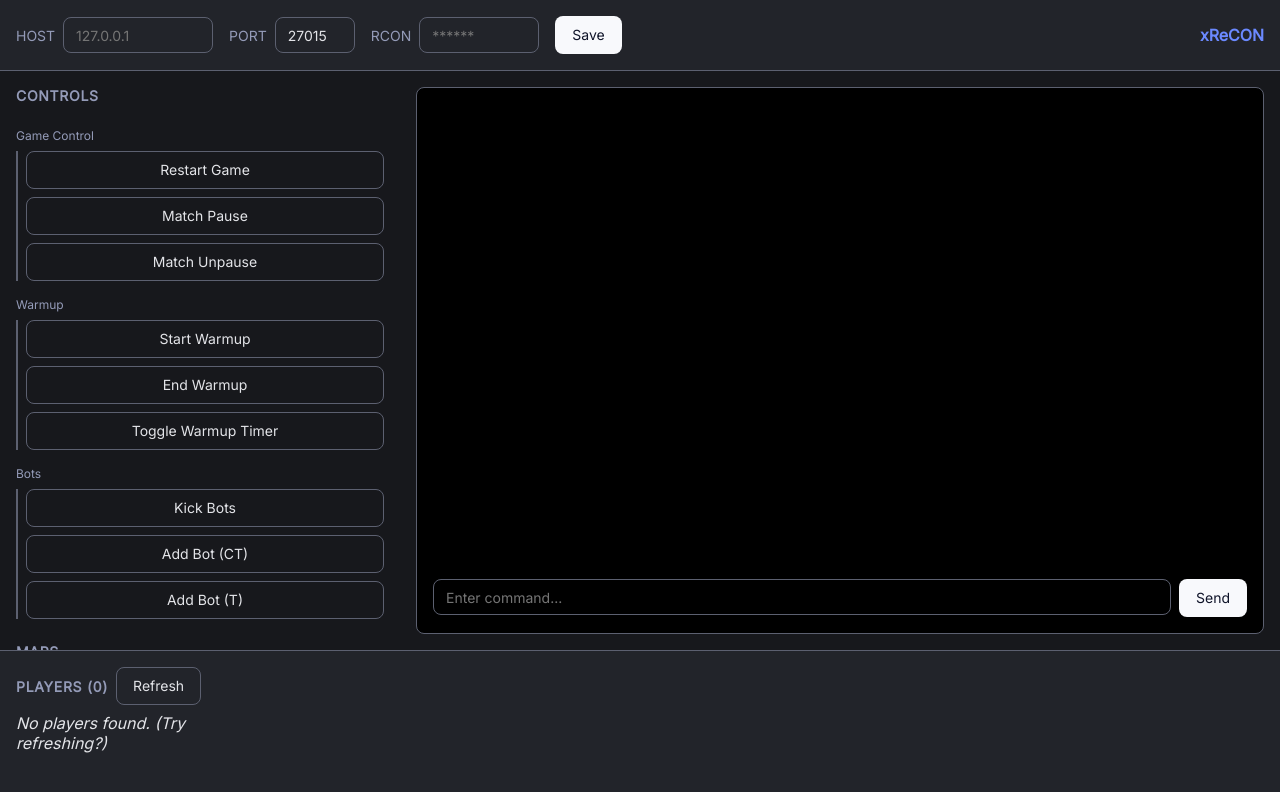
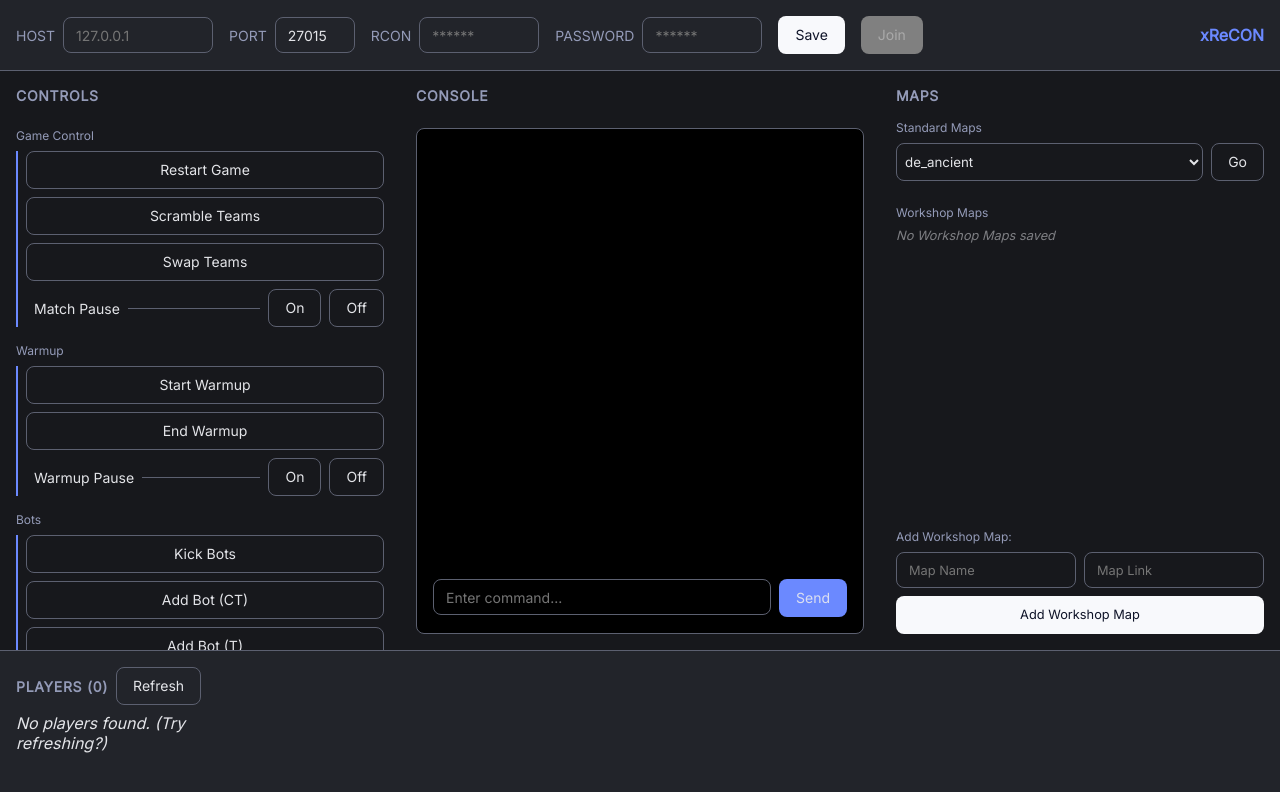
Before and after one commit to xiblizz/xrecon, a SvelteKit app: page / in a window 1280 px wide. Shown: the top 792 px of the page. Built offline with nearby package versions, Linux system fonts and the light colour scheme.

Commit message:
layout changes, more controls, join button, dns resolve

```diff
--- a/src/routes/+page.svelte
+++ b/src/routes/+page.svelte
@@ -4,7 +4,8 @@
     // State
     let host = ''
     let port = '27015'
-    let password = ''
+    let rconPassword = ''
+    let joinPassword = ''
 
     let consoleHistory = []
     let commandInput = ''
@@ -27,7 +28,7 @@
     ]
     let workshopMaps = [] // Array of { name, id }
     let newMapName = ''
-    let newMapId = ''
+    let newMapLink = ''
     let selectedStandardMap = STANDARD_MAPS[0]
 
     // Commands
@@ -36,8 +37,15 @@
             name: 'Game Control',
             commands: [
                 { type: 'action', label: 'Restart Game', cmd: 'mp_restartgame 1' },
-                { type: 'action', label: 'Match Pause', cmd: 'mp_pause_match' },
-                { type: 'action', label: 'Match Unpause', cmd: 'mp_unpause_match' },
+                { type: 'action', label: 'Scramble Teams', cmd: 'mp_scrambleteams' },
+                { type: 'action', label: 'Swap Teams', cmd: 'mp_swapteams' },
+                {
+                    type: 'toggle',
+                    label: 'Match Pause',
+                    cmdOn: 'mp_pause_match',
+                    cmdOff: 'mp_unpause_match',
+                    state: false,
+                },
             ],
         },
         {
@@ -47,7 +55,7 @@
                 { type: 'action', label: 'End Warmup', cmd: 'mp_warmup_end' },
                 {
                     type: 'toggle',
-                    label: 'Toggle Warmup Timer',
+                    label: 'Warmup Pause',
                     cmdOn: 'mp_warmup_pausetimer 1',
                     cmdOff: 'mp_warmup_pausetimer 0',
                     state: false,
@@ -62,6 +70,60 @@
                 { type: 'action', label: 'Add Bot (T)', cmd: 'bot_add_t' },
             ],
         },
+        {
+            name: 'Fun',
+            commands: [
+                {
+                    type: 'toggle',
+                    label: 'Cheats *',
+                    cmdOn: 'sv_cheats 1',
+                    cmdOff: 'sv_cheats 0',
+                    state: false,
+                },
+                {
+                    type: 'toggle',
+                    label: 'Headshot Only',
+                    cmdOn: 'mp_damage_headshot_only true',
+                    cmdOff: 'mp_damage_headshot_only false',
+                    state: false,
+                },
+                {
+                    type: 'toggle',
+                    label: 'Low Gravity',
+                    cmdOn: 'sv_gravity 100',
+                    cmdOff: 'sv_gravity 800',
+                    state: false,
+                },
+                {
+                    type: 'toggle',
+                    label: 'NoSpread',
+                    cmdOn: 'weapon_accuracy_nospread true',
+                    cmdOff: 'weapon_accuracy_nospread false',
+                    state: false,
+                },
+                {
+                    type: 'toggle',
+                    label: 'Buy Anywhere',
+                    cmdOn: 'mp_buy_anywhere 1',
+                    cmdOff: 'mp_buy_anywhere 0',
+                    state: false,
+                },
+                {
+                    type: 'toggle',
+                    label: 'Infinite Ammo *',
+                    cmdOn: 'sv_cheats 1;sv_infinite_ammo 1;',
+                    cmdOff: 'sv_infinite_ammo 0;sv_cheats 0;',
+                    state: false,
+                },
+                {
+                    type: 'toggle',
+                    label: 'Drop Knife',
+                    cmdOn: 'mp_drop_knife_enable true',
+                    cmdOff: 'mp_drop_knife_enable false',
+                    state: false,
+                },
+            ],
+        },
     ]
 
     /* Lifecycle */
@@ -71,7 +133,8 @@
             const config = JSON.parse(savedConfig)
             host = config.host || ''
             port = config.port || '27015'
-            password = config.password || ''
+            rconPassword = config.rconPassword || ''
+            joinPassword = config.joinPassword || ''
 
             refreshPlayers()
         }
@@ -83,9 +146,40 @@
     })
 
     /* Actions */
-    function saveConfig() {
-        localStorage.setItem('xrecon_config', JSON.stringify({ host, port, password }))
+    async function saveConfig() {
+        // if host is domain -> resolve, if ip continue
+        if (host && !/^\d{1,3}(\.\d{1,3}){3}$/.test(host)) {
+            try {
+                const res = await fetch('/api/dns', {
+                    method: 'POST',
+                    headers: { 'Content-Type': 'application/json' },
+                    body: JSON.stringify({ domain: host }),
+                })
+
+                const data = await res.json()
+                if (data.error) {
+                    addToConsole('error', data.error)
+                    return
+                }
+
+                host = data.records[0] || host
+            } catch (e) {
+                addToConsole('error', 'DNS resolution failed')
+                return
+            }
+        }
+
+        localStorage.setItem('xrecon_config', JSON.stringify({ host, port, rconPassword, joinPassword }))
         addToConsole('System', 'Config saved to localStorage.')
+    }
+
+    function joinServer() {
+        if (!host || !port || !joinPassword) {
+            addToConsole('error', 'Missing server configuration.')
+            return
+        }
+
+        window.location.href = `steam://connect/${host}:${port}/${joinPassword}`
     }
 
     function addToConsole(type, text) {
@@ -98,7 +192,7 @@
     }
 
     async function sendCommand(cmd) {
-        if (!host || !port || !password) {
+        if (!host || !port || !rconPassword) {
             addToConsole('error', 'Missing server configuration.')
             return
         }
@@ -128,7 +222,7 @@
             const res = await fetch('/api/rcon', {
                 method: 'POST',
                 headers: { 'Content-Type': 'application/json' },
-                body: JSON.stringify({ host, port, password, command: finalCmd }),
+                body: JSON.stringify({ host, port, password: rconPassword, command: finalCmd }),
             })
 
             const data = await res.json()
@@ -137,6 +231,7 @@
                 addToConsole('error', data.error)
             } else {
                 addToConsole('out', data.output)
+                console.log('API Response', data.output)
                 // If cmd was status, parse it
                 if (finalCmd.trim() === 'status_json') {
                     parseStatus(data.output)
@@ -161,11 +256,15 @@
 
     /* Map Management */
     function addWorkshopMap() {
-        if (newMapName.trim() && newMapId.trim()) {
-            workshopMaps = [...workshopMaps, { name: newMapName.trim(), id: newMapId.trim() }]
+        if (newMapName.trim() && newMapLink.trim()) {
+            const url = new URL(newMapLink.trim())
+            const id = url.searchParams.get('id')
+            if (id) {
+                workshopMaps = [...workshopMaps, { name: newMapName.trim(), id }]
                 localStorage.setItem('xrecon_ws_maps', JSON.stringify(workshopMaps))
                 newMapName = ''
-            newMapId = ''
+                newMapLink = ''
+            }
         }
     }
 
@@ -236,6 +335,7 @@
                 bind:value={host}
                 placeholder="127.0.0.1"
                 style="width: 150px;"
+                required
             />
         </div>
         <div class="toolbar-group">
@@ -245,26 +345,46 @@
                 bind:value={port}
                 placeholder="27015"
                 style="width: 80px;"
+                required
             />
         </div>
         <div class="toolbar-group">
             <span class="label">RCON</span>
             <input
                 type="password"
-                bind:value={password}
+                bind:value={rconPassword}
+                placeholder="******"
+                style="width: 120px;"
+                required
+            />
+        </div>
+        <div class="toolbar-group">
+            <span class="label">PASSWORD</span>
+            <input
+                type="password"
+                bind:value={joinPassword}
                 placeholder="******"
                 style="width: 120px;"
             />
         </div>
         <button on:click={saveConfig}>Save</button>
+        <button
+            on:click={joinServer}
+            disabled={!host || !port || !joinPassword}
+            style="background-color: {!host || !port || !joinPassword
+                ? 'grey'
+                : 'hsl(from var(--accent) h s l)'}; color: {!host || !port || !joinPassword
+                ? 'darkgrey'
+                : 'hsl(from var(--accent-foreground) h s l)'};">Join</button
+        >
         <div style="flex:1"></div>
         <span style="font-weight:bold; color: hsl(from var(--accent) h s l);">xReCON</span>
     </header>
 
-    <!-- Left: Control Panel -->
-    <aside class="sidebar">
+    <!-- Left: Controls -->
+    <aside class="sidebar left">
         <div class="section-title">Controls</div>
-        <div class="flex-col gap-2">
+        <div class="controls flex-col gap-2">
             {#each COMMAND_GROUPS as group}
                 <div
                     class="label"
@@ -274,27 +394,94 @@
                 </div>
                 <div
                     class="flex-col gap-2"
-                    style="padding-left: 0.5rem; border-left: 2px solid hsl(from var(--border) h s l);"
+                    style="padding-left: 0.5rem; border-left: 2px solid hsl(from var(--accent) h s l);"
                 >
                     {#each group.commands as cmd}
+                        {#if cmd.type === 'toggle'}
+                            <div
+                                class="flex-row"
+                                style="justify-content: space-between; align-items: center;"
+                            >
+                                <span style="padding: 0.5rem; font-size: 0.875rem;">{cmd.label}</span>
+                                <div
+                                    style="height: 1px; flex: 1; border-bottom: 1px solid hsl(from var(--border) h s l);"
+                                ></div>
+                                <div
+                                    class="flex-row gap-2"
+                                    style="padding-left: 0.5rem;"
+                                >
                                     <button
-                            class={cmd.type === 'toggle' && cmd.state ? 'secondary' : 'outline'}
+                                        class="outline"
+                                        on:click={() => sendCommand(cmd.cmdOn)}
+                                    >
+                                        On
+                                    </button>
+                                    <button
+                                        class="outline"
+                                        on:click={() => sendCommand(cmd.cmdOff)}
+                                    >
+                                        Off
+                                    </button>
+                                </div>
+                            </div>
+                        {:else}
+                            <button
+                                class="outline"
                                 on:click={() => sendCommand(cmd)}
                             >
                                 {cmd.label}
                             </button>
+                        {/if}
                     {/each}
                 </div>
             {/each}
         </div>
+    </aside>
 
+    <!-- Middle: Console -->
+    <main class="content">
+        <div class="section-title">Console</div>
+        <div class="console">
+            <div class="console-output">
+                {#each consoleHistory as log}
                     <div
-            class="section-title"
-            style="margin-top: 1rem;"
+                        style="color: {log.type === 'in'
+                            ? '#ffff00'
+                            : log.type === 'error'
+                              ? '#ff4444'
+                              : log.type === 'System'
+                                ? '#44ff44'
+                                : '#efefef'};"
                     >
-            Maps
+                        <span style="opacity:0.5; margin-right:0.5rem;">[{log.time}]</span>
+                        {#if log.type === 'in'}&gt;
+                        {/if}
+                        {log.text}
                     </div>
+                {/each}
+                <div id="console-end"></div>
+            </div>
+            <div class="console-input">
+                <input
+                    type="text"
+                    bind:value={commandInput}
+                    on:keydown={handleKeydown}
+                    placeholder="Enter command..."
+                    disabled={isProcessing}
+                />
+                <button
+                    on:click={handleConsoleSubmit}
+                    disabled={isProcessing}
+                    style="background-color: hsl(from var(--accent) h s l); color:hsl(from var(--accent-foreground) h s l)"
+                    >Send</button
+                >
+            </div>
+        </div>
+    </main>
 
+    <!-- Right: Maps -->
+    <aside class="sidebar right">
+        <div class="section-title">Maps</div>
         <!-- Standard Maps -->
         <div
             class="flex-col gap-2"
@@ -331,10 +518,10 @@
         </div>
         <div
             class="flex-col gap-2"
-            style="overflow-y: auto; flex:1; max-height: auto;"
+            style="overflow-y: scroll; flex:1; max-height: auto;"
         >
             {#each workshopMaps as map}
-                <div style="display:flex; gap:0.2rem;">
+                <div style="display:flex; gap:0.2rem; align-items:center;">
                     <button
                         class="outline"
                         style="flex:1; text-align:left; overflow:hidden; text-overflow:ellipsis;"
@@ -342,10 +529,20 @@
                         title={`ID: ${map.id}`}
                     >
                         {map.name}
+                        <span style="font-size:0.5rem; opacity:0.5;">{map.id}</span>
                     </button>
+                    <a
+                        class="button outline"
+                        href={`https://steamcommunity.com/sharedfiles/filedetails/?id=${map.id}`}
+                        target="_blank"
+                        rel="noopener noreferrer"
+                        style="margin: 0 .25rem;"
+                    >
+                        Page
+                    </a>
                     <button
                         class="destructive"
-                        style="padding: 0.5rem;"
+                        style="padding: 0.5rem; height: 2.25rem; width: 2.25rem;"
                         on:click={() => removeWorkshopMap(map.id)}>x</button
                     >
                 </div>
@@ -377,8 +574,8 @@
                 />
                 <input
                     type="text"
-                    bind:value={newMapId}
-                    placeholder="Map ID"
+                    bind:value={newMapLink}
+                    placeholder="Map Link"
                     style="font-size:0.8rem;"
                 />
             </div>
@@ -388,44 +585,6 @@
             >
         </div>
     </aside>
-
-    <!-- Right: Console -->
-    <main class="content">
-        <div class="console">
-            <div class="console-output">
-                {#each consoleHistory as log}
-                    <div
-                        style="color: {log.type === 'in'
-                            ? '#ffff00'
-                            : log.type === 'error'
-                              ? '#ff4444'
-                              : log.type === 'System'
-                                ? '#44ff44'
-                                : '#efefef'};"
-                    >
-                        <span style="opacity:0.5; margin-right:0.5rem;">[{log.time}]</span>
-                        {#if log.type === 'in'}&gt;
-                        {/if}
-                        {log.text}
-                    </div>
-                {/each}
-                <div id="console-end"></div>
-            </div>
-            <div class="console-input">
-                <input
-                    type="text"
-                    bind:value={commandInput}
-                    on:keydown={handleKeydown}
-                    placeholder="Enter command..."
-                    disabled={isProcessing}
-                />
-                <button
-                    on:click={handleConsoleSubmit}
-                    disabled={isProcessing}>Send</button
-                >
-            </div>
-        </div>
-    </main>
 
     <!-- Bottom: Player List -->
     <footer class="footer">
--- a/src/ui.css
+++ b/src/ui.css
@@ -27,8 +27,28 @@
     --input: hsl(from var(--border) h s l);
     --ring: hsl(from var(--accent) h s l);
 
-  --radius: .5rem;
-  --font-sans: "Inter", system-ui, -apple-system, sans-serif;
+    --radius: 0.5rem;
+    --font-sans: 'Inter', system-ui, -apple-system, sans-serif;
+}
+
+::-webkit-scrollbar {
+    width: 8px;
+    height: 8px;
+}
+
+::-webkit-scrollbar-track,
+::-webkit-scrollbar-corner {
+    background: transparent;
+}
+
+::-webkit-scrollbar-thumb {
+    background: hsl(from var(--border) h s l / 0.5);
+    border-radius: 4px;
+    border: 1px solid hsl(from var(--border) h s l / 0.6);
+}
+
+::-webkit-scrollbar-thumb:hover {
+    background: hsl(from var(--border) h s l / 0.6);
 }
 
 body {
@@ -36,19 +56,23 @@ body {
     background-color: hsl(from var(--background) h s l);
     color: hsl(from var(--foreground) h s l);
     font-family: var(--font-sans);
-  height: 100vh;
+    height: 100svh;
     display: flex;
     flex-direction: column;
     overflow: hidden;
 }
 
-*, *::before, *::after {
+*,
+*::before,
+*::after {
     font-family: var(--font-sans);
     box-sizing: border-box;
     border-color: hsla(from var(--border) h s l / 0.2);
 }
 
-button {
+button,
+a.button {
+    text-decoration: none;
     cursor: pointer;
     border: 1px solid transparent;
     padding: 0.5rem 1rem;
@@ -61,27 +85,33 @@ button {
     color: hsl(from var(--primary-foreground) h s l);
 }
 
-button:hover {
+button:hover,
+a.button:hover {
     filter: brightness(1.2) contrast(1.2);
 }
 
-button.secondary {
+button.secondary,
+a.button.secondary {
     background-color: hsl(from var(--secondary) h s l);
     color: hsl(from var(--secondary-foreground) h s l);
 }
 
-button.destructive {
+button.destructive,
+a.button.destructive {
     background-color: hsl(from var(--destructive) h s l);
+    border-color: hsl(from var(--destructive) h s l);
     color: hsl(from var(--destructive-foreground) h s l);
 }
 
-button.outline {
+button.outline,
+a.button.outline {
     background-color: transparent;
     border-color: hsl(from var(--input) h s l);
     color: hsl(from var(--foreground) h s l);
 }
 
-button.outline:hover {
+button.outline:hover,
+a.button.outline:hover {
     background-color: hsla(from var(--accent) h s l / 0.1);
     border-color: hsla(from var(--accent) h s l / 0.8);
     color: hsl(from var(--accent-foreground) h s l);
@@ -113,11 +143,11 @@ select option {
 .layout {
     display: grid;
     grid-template-areas:
-    "header header"
-    "sidebar content"
-    "footer footer";
+        'header header header'
+        'sidebar-left content sidebar-right'
+        'footer footer footer';
     grid-template-rows: auto 1fr auto;
-  grid-template-columns: 400px 1fr;
+    grid-template-columns: 400px 1fr 400px;
     height: 100%;
     width: 100%;
 }
@@ -130,17 +160,6 @@ select option {
     align-items: center;
     gap: 1rem;
     background-color: hsl(from var(--card) h s l);
-}
-
-.sidebar {
-  grid-area: sidebar;
-  /* border-right: 1px solid hsl(from var(--border) h s l); */
-  padding: 1rem;
-  background-color: hsl(from var(--background) h s l);
-  display: flex;
-  flex-direction: column;
-  gap: 0.5rem;
-  overflow-y: auto;
 }
 
 .content {
@@ -163,6 +182,21 @@ select option {
 }
 
 /* Specific Component Styles */
+.sidebar {
+    padding: 1rem;
+    background-color: hsl(from var(--background) h s l);
+    display: flex;
+    flex-direction: column;
+    gap: 0.5rem;
+    overflow-y: scroll;
+}
+.sidebar.left {
+    grid-area: sidebar-left;
+}
+.sidebar.right {
+    grid-area: sidebar-right;
+}
+
 .console {
     flex: 1;
     background-color: black;
@@ -225,7 +259,18 @@ select option {
     letter-spacing: 0.05em;
 }
 
-.flex-col { display: flex; flex-direction: column; }
-.flex-row { display: flex; flex-direction: row; align-items: center;}
-.gap-2 { gap: 0.5rem; }
-.scroll-y { overflow-y: auto; }
+.flex-col {
+    display: flex;
+    flex-direction: column;
+}
+.flex-row {
+    display: flex;
+    flex-direction: row;
+    align-items: center;
+}
+.gap-2 {
+    gap: 0.5rem;
+}
+.scroll-y {
+    overflow-y: auto;
+}
```
Also changed, not shown: src/routes/api/dns/+server.js (added, +34 -0 lines). Lines whose indentation alone changed are shown as unchanged.
